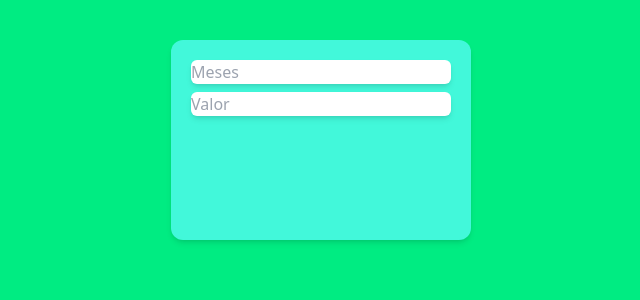
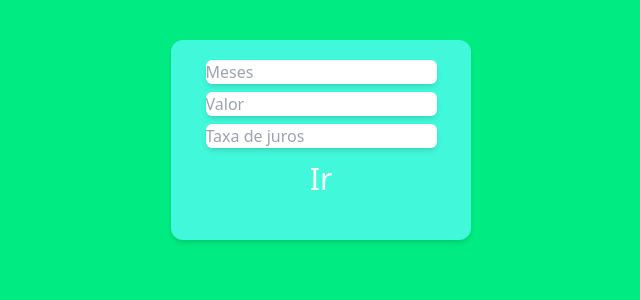
Before and after one commit to marcosaol/CalculadoraJuros, a React (Vite) app: page / in a window 1280 px wide. Shown: the top 300 px of the page, without its empty margins (319-959 px from the left). Built offline with nearby package versions, Linux system fonts and the light colour scheme.

Commit message:
feat: updated the visor component and create the logic for interest calculation and exhibition

```diff
--- a/src/App.jsx
+++ b/src/App.jsx
@@ -3,15 +3,46 @@ import Rectangular from "./components/rectangular";
 import Visor from "./components/visor";
 import TimeInput from "./components/timeInput";
 import ValueInput from "./components/valueInput";
+import GoButton from "./components/goButton";
+import RateInput from "./components/rateInput";
 
+function calculateSimpleInterest(time, value, rate) {
+  let percentageRate = rate / 100;
+  let interest = value * percentageRate * time;
+  let finalValue = interest + Number(value);
+  console.log(interest, finalValue);
+  return { interest, finalValue };
+}
 function App() {
+  const [time, setTime] = useState();
+  const [value, setValue] = useState();
+  const [rate, setRate] = useState();
+  const [interest, setInterest] = useState(null);
+  const [finalValue, setFinalValue] = useState(null);
+  const [isCalculated, setIsCalculated] = useState(false);
+
+  const handleCalculate = () => {
+    const { interest, finalValue } = calculateSimpleInterest(time, value, rate);
+    setInterest(interest);
+    setFinalValue(finalValue);
+    setIsCalculated(true);
+  };
+
   return (
     <>
-      <div className="h-screen w-screen flex justify-center bg-custom-green p-10">
+      <div className="h-screen w-screen flex items-center bg-custom-green p-10 flex-col space-y-4">
         <Rectangular>
-          <TimeInput />
-          <ValueInput />
+          <TimeInput time={time} setTime={setTime} />
+          <ValueInput value={value} setValue={setValue} />
+          <RateInput rate={rate} setRate={setRate} />
+          <GoButton handleCalculate={handleCalculate} />
         </Rectangular>
+        {isCalculated && (
+          <Rectangular>
+            <Visor Result={`O valor de juros é ${interest}`} />
+            <Visor Result={`O valor final é ${finalValue}`} />
+          </Rectangular>
+        )}
       </div>
     </>
   );
--- /dev/null
+++ b/src/components/goButton.jsx
@@ -0,0 +1,8 @@
+function GoButton({ handleCalculate }) {
+  return (
+    <button className="text-white text-[30px]" onClick={handleCalculate}>
+      Ir
+    </button>
+  );
+}
+export default GoButton;
--- /dev/null
+++ b/src/components/rateInput.jsx
@@ -0,0 +1,13 @@
+function RateInput({ rate, setRate }) {
+  return (
+    <input
+      placeholder="Taxa de juros"
+      type="number"
+      className="rounded-md  shadow-md "
+      value={rate}
+      onChange={(event) => setRate(event.target.value)}
+    ></input>
+  );
+}
+
+export default RateInput;
--- a/src/components/rectangular.jsx
+++ b/src/components/rectangular.jsx
@@ -1,6 +1,6 @@
 function Rectangular({ children }) {
   return (
-    <div className="w-[800px] sm:w-[300px] h-[200px] bg-custom-blue rounded-xl shadow-md p-5 flex flex-col gap-2">
+    <div className="w-[800px] sm:w-[300px] h-[200px] bg-custom-blue rounded-xl shadow-md p-5 flex flex-col gap-2 items-center">
       {children}
     </div>
   );
--- a/src/components/timeInput.jsx
+++ b/src/components/timeInput.jsx
@@ -1,9 +1,11 @@
-function TimeInput() {
+function TimeInput({ time, setTime }) {
   return (
     <input
       placeholder="Meses"
-      type="numeric"
+      type="number"
       className="rounded-md  shadow-md "
+      value={time}
+      onChange={(event) => setTime(event.target.value)}
     ></input>
   );
 }
--- a/src/components/valueInput.jsx
+++ b/src/components/valueInput.jsx
@@ -1,9 +1,11 @@
-function ValueInput() {
+function ValueInput({ value, setValue }) {
   return (
     <input
       placeholder="Valor"
-      type="numeric"
+      type="number"
       className="rounded-md  shadow-md "
+      value={value}
+      onChange={(event) => setValue(event.target.value)}
     ></input>
   );
 }
--- a/src/components/visor.jsx
+++ b/src/components/visor.jsx
@@ -1,5 +1,9 @@
-function Visor() {
-  return <div className="bg-slate-50 shadow-md rounded-md"></div>;
+function Visor({ Result }) {
+  return (
+    <div className="bg-slate-50 w-[200px] sm:w-[200px] h-[30px] shadow-md rounded-md">
+      {Result}
+    </div>
+  );
 }
 
 export default Visor;
```
